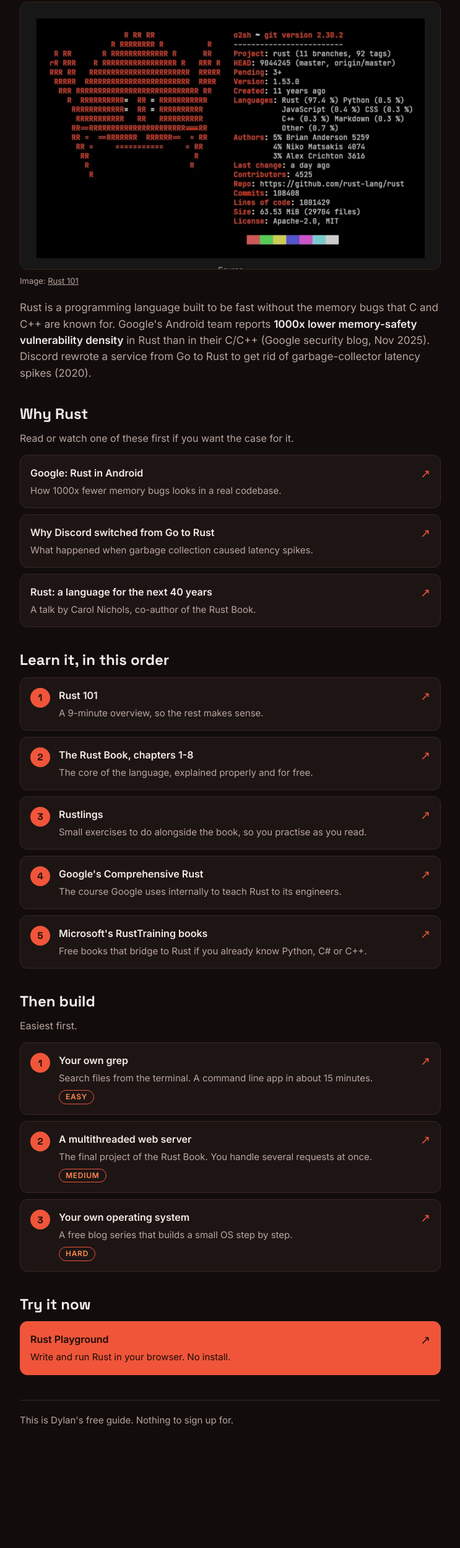
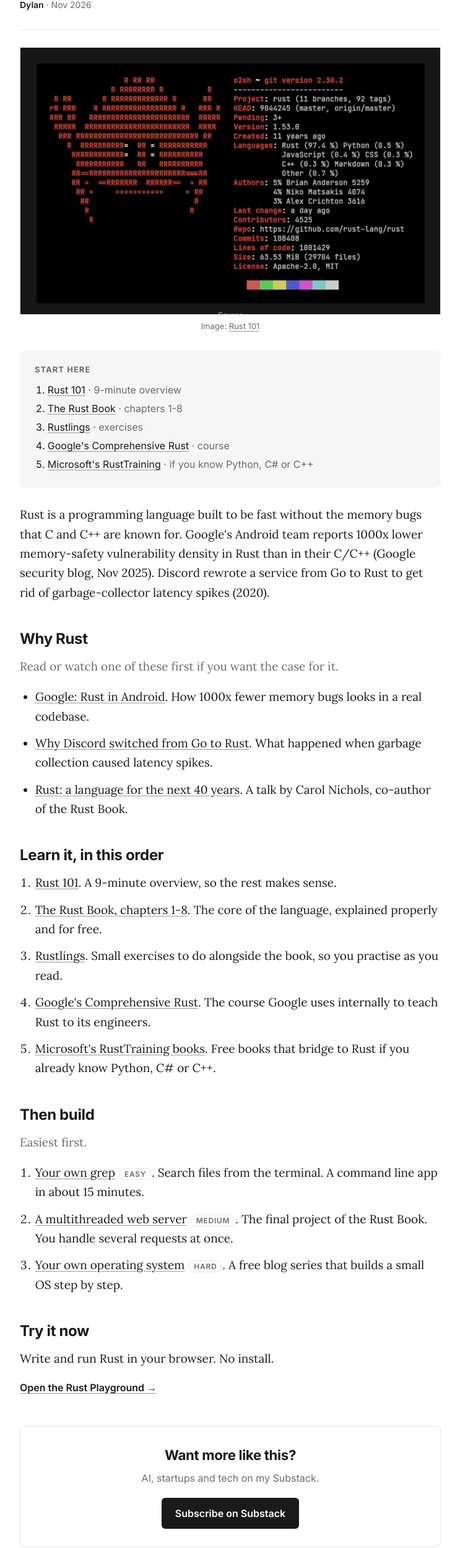
Before and after one commit to DylanTombs/guides, a plain HTML site: page rust/index.html in a window 1280 px wide. Shown: the part 162-2660 px from the top of the page at 62% size, without its empty margins (268-1011 px from the left). Before the commit the page ends 2521 px from the top, so only its background shows below. Drawn offline with Linux system fonts and the light colour scheme.

Commit message:
feat: restyle guides as Substack-style posts, add startup extras

```diff
--- a/rust/index.html
+++ b/rust/index.html
@@ -8,102 +8,120 @@
 <meta property="og:title" content="How do I learn Rust? I got you 🦀">
 <meta property="og:description" content="Why Rust, what to learn in order, and three projects to build. Free.">
 <meta property="og:image" content="https://dylantombs.github.io/guides/rust/crab-terminal.jpg">
-<meta property="og:type" content="website">
-<meta name="theme-color" content="#120d0c">
+<meta property="og:type" content="article">
+<meta name="theme-color" content="#ffffff">
 <link rel="preconnect" href="https://fonts.gstatic.com" crossorigin>
-<link rel="stylesheet" href="https://fonts.googleapis.com/css2?family=Inter:wght@400;500;600&family=Space+Grotesk:wght@600;700&display=swap">
+<link rel="stylesheet" href="https://fonts.googleapis.com/css2?family=Inter:wght@400;500;600;700&family=Lora:ital,wght@0,400;0,500;1,400&display=swap">
 <style>
-/* Layout: single centred column, hero image first, then stacked tappable resource cards. Dark-only, rust red accents. */
+/* Layout: formatted like a Substack post (same as /startup). White page, one 680px reading column: big sans title,
+   grey subtitle, byline, rule, cover image, a short list of quick links, then sections with plain linked lists,
+   and a subscribe box. Serif body, sans headings, black as the only accent. */
 :root{
-  color-scheme:dark;
-  --bg:#120d0c; --surface:#1d1514; --surface-hi:#2a1b18; --line:#3a2622;
-  --fg:#f4ebe7; --muted:#b9a59e; --accent:#f0553a; --accent-2:#ff8a4c; --on-accent:#1a0c08;
-  --font-display:"Space Grotesk",system-ui,sans-serif; --font-body:"Inter",system-ui,sans-serif;
+  color-scheme:light;
+  --bg:#ffffff; --fg:#1a1a1a; --muted:#6b6b6b; --faint:#9a9a9a; --line:#e6e6e6; --soft:#f6f6f6;
+  --font-head:"Inter",system-ui,sans-serif; --font-body:"Lora",Georgia,serif;
 }
 *{box-sizing:border-box}
-body{background:var(--bg);color:var(--fg);font-family:var(--font-body);font-size:16px;line-height:1.55;
-  padding-left:max(16px,env(safe-area-inset-left,0px));padding-right:max(16px,env(safe-area-inset-right,0px));padding-block:24px 48px}
-main{max-width:680px;margin:0 auto;display:flex;flex-direction:column;gap:40px}
-h1,h2{font-family:var(--font-display);text-wrap:balance;margin:0;line-height:1.1}
-h1{font-size:clamp(2rem,8vw,3.2rem);font-weight:700}
-h1 span{color:var(--accent)}
-h2{font-size:1.5rem;font-weight:700}
-p{margin:0}
-.hero{display:flex;flex-direction:column;gap:20px}
-.hero img{width:100%;height:auto;border-radius:12px;border:1px solid var(--line);display:block}
-.brief{color:var(--muted);font-size:1.0625rem;max-width:65ch}
-.brief strong{color:var(--fg);font-weight:600}
-section{display:flex;flex-direction:column;gap:14px}
+body{background:var(--bg);color:var(--fg);font-family:var(--font-body);font-size:19px;line-height:1.65;margin:0;
+  padding-left:max(20px,env(safe-area-inset-left,0px));padding-right:max(20px,env(safe-area-inset-right,0px));padding-block:48px 64px;
+  -webkit-font-smoothing:antialiased}
+article{max-width:680px;margin:0 auto}
+h1,h2,h3{font-family:var(--font-head);font-weight:700;text-wrap:balance;letter-spacing:-.015em;margin:0}
+h1{font-size:clamp(2rem,6.5vw,2.6rem);line-height:1.15}
+.subtitle{font-family:var(--font-head);color:var(--muted);font-size:1.25rem;line-height:1.4;font-weight:400;margin:12px 0 0}
+.byline{font-family:var(--font-head);font-size:.875rem;color:var(--muted);margin:22px 0 0}
+.byline strong{color:var(--fg);font-weight:600}
+hr{border:0;border-top:1px solid var(--line);margin:28px 0}
+h2{font-size:1.5rem;line-height:1.25;margin:44px 0 14px}
+p{margin:0 0 18px}
+a{color:var(--fg);text-decoration:underline;text-decoration-color:var(--faint);text-underline-offset:3px}
+a:hover{text-decoration-color:var(--fg)}
+a:focus-visible{outline:2px solid var(--fg);outline-offset:2px;border-radius:2px}
+figure{margin:0 0 28px}
+figure img{width:100%;height:auto;display:block;border:1px solid var(--line)}
+figcaption{font-family:var(--font-head);font-size:.8125rem;color:var(--muted);text-align:center;margin-top:8px}
+figcaption a{color:inherit}
+.quick{background:var(--soft);border-radius:8px;padding:20px 24px;margin:0 0 28px}
+.quick h3{font-size:.8125rem;text-transform:uppercase;letter-spacing:.08em;color:var(--muted);margin-bottom:10px}
+.quick ol{margin:0;padding-left:1.3em;font-family:var(--font-head);font-size:1rem;line-height:1.5}
+.quick li{margin:6px 0}
+.quick li span{color:var(--muted)}
 .sub{color:var(--muted)}
-ul,ol{list-style:none;margin:0;padding:0;display:flex;flex-direction:column;gap:10px}
-.card{display:flex;gap:14px;align-items:flex-start;min-width:0;padding:16px;background:var(--surface);
-  border:1px solid var(--line);border-radius:12px;color:inherit;text-decoration:none;min-height:56px;transition:border-color .15s,background .15s}
-.card:hover{border-color:var(--accent);background:var(--surface-hi)}
-.card:focus-visible{outline:2px solid var(--accent-2);outline-offset:2px}
-.num{flex:none;width:32px;height:32px;border-radius:50%;background:var(--accent);color:var(--on-accent);
-  font:700 .95rem var(--font-display);display:grid;place-items:center}
-.body{min-width:0;flex:1;display:flex;flex-direction:column;gap:4px}
-.title{font-weight:600;overflow-wrap:anywhere}
-.desc{color:var(--muted);font-size:.9375rem}
-.tag{align-self:flex-start;font-size:.75rem;letter-spacing:.06em;text-transform:uppercase;font-weight:600;
-  color:var(--accent-2);border:1px solid var(--accent);border-radius:999px;padding:1px 10px;margin-top:4px}
-.arrow{flex:none;color:var(--accent);font-size:1.2rem;line-height:1.4}
-.try{background:var(--accent);color:var(--on-accent);border-color:var(--accent)}
-.try .desc{color:var(--on-accent)} .try .arrow{color:var(--on-accent)}
-.try:hover{background:var(--accent-2);border-color:var(--accent-2)}
-.credit{color:var(--muted);font-size:.8125rem;margin-top:-12px}
-.credit a{color:inherit}
-footer{color:var(--muted);font-size:.9375rem;border-top:1px solid var(--line);padding-top:20px}
-@media (prefers-reduced-motion:reduce){.card{transition:none}}
+ol.list,ul.list{padding-left:1.3em;margin:0 0 18px}
+.list li{margin:0 0 12px}
+.tag{font-family:var(--font-head);font-size:.75rem;letter-spacing:.06em;text-transform:uppercase;font-weight:600;color:var(--muted);
+  border:1px solid var(--line);border-radius:999px;padding:1px 8px;margin-left:6px;white-space:nowrap}
+.go{font-family:var(--font-head);font-weight:600;font-size:1rem}
+.subscribe{border:1px solid var(--line);border-radius:8px;padding:28px 24px;text-align:center;margin-top:48px;font-family:var(--font-head)}
+.subscribe p{color:var(--muted);font-size:1rem;margin:6px 0 18px}
+.subscribe a{display:inline-block;background:var(--fg);color:#fff;text-decoration:none;font-weight:600;font-size:1rem;
+  padding:12px 22px;border-radius:6px;min-height:44px}
+.subscribe a:hover{background:#333}
+footer{font-family:var(--font-head);color:var(--faint);font-size:.875rem;text-align:center;margin-top:36px}
+@media (max-width:480px){body{font-size:18px}}
 </style>
-
 </head>
 <body>
-<main>
-  <header class="hero">
-    <h1>How do I learn <span>Rust</span>? I got you. 🦀</h1>
+<article>
+  <h1>How do I learn Rust? I got you. 🦀</h1>
+  <p class="subtitle">Why Rust, what to learn in order, and three projects to build. All free.</p>
+  <p class="byline"><strong>Dylan</strong> · Nov 2026</p>
+  <hr>
+
+  <figure>
     <img src="crab-terminal.jpg" alt="A terminal showing the Rust repository as a red ASCII crab" width="1200" height="762">
-    <p class="credit">Image: <a href="https://medium.com/codex/rust-101-everything-you-need-to-know-about-rust-f3dd0ae99f4c" target="_blank" rel="noopener noreferrer">Rust 101</a></p>
-    <p class="brief">Rust is a programming language built to be fast without the memory bugs that C and C++ are known for. Google's Android team reports <strong>1000x lower memory-safety vulnerability density</strong> in Rust than in their C/C++ (Google security blog, Nov 2025). Discord rewrote a service from Go to Rust to get rid of garbage-collector latency spikes (2020).</p>
-  </header>
+    <figcaption>Image: <a href="https://medium.com/codex/rust-101-everything-you-need-to-know-about-rust-f3dd0ae99f4c" target="_blank" rel="noopener noreferrer">Rust 101</a></figcaption>
+  </figure>
 
-  <section>
+  <nav class="quick" aria-label="Quick links">
+    <h3>Start here</h3>
+    <ol>
+      <li><a href="https://medium.com/codex/rust-101-everything-you-need-to-know-about-rust-f3dd0ae99f4c" target="_blank" rel="noopener noreferrer">Rust 101</a> <span>· 9-minute overview</span></li>
+      <li><a href="https://doc.rust-lang.org/book/" target="_blank" rel="noopener noreferrer">The Rust Book</a> <span>· chapters 1-8</span></li>
+      <li><a href="https://github.com/rust-lang/rustlings" target="_blank" rel="noopener noreferrer">Rustlings</a> <span>· exercises</span></li>
+      <li><a href="https://google.github.io/comprehensive-rust/" target="_blank" rel="noopener noreferrer">Google's Comprehensive Rust</a> <span>· course</span></li>
+      <li><a href="https://microsoft.github.io/RustTraining/" target="_blank" rel="noopener noreferrer">Microsoft's RustTraining</a> <span>· if you know Python, C# or C++</span></li>
+    </ol>
+  </nav>
+
+  <p>Rust is a programming language built to be fast without the memory bugs that C and C++ are known for. Google's Android team reports 1000x lower memory-safety vulnerability density in Rust than in their C/C++ (Google security blog, Nov 2025). Discord rewrote a service from Go to Rust to get rid of garbage-collector latency spikes (2020).</p>
+
   <h2>Why Rust</h2>
   <p class="sub">Read or watch one of these first if you want the case for it.</p>
-    <ul>
-      <li><a class="card" href="https://blog.google/security/rust-in-android-move-fast-fix-things/" target="_blank" rel="noopener noreferrer"><span class="body"><span class="title">Google: Rust in Android</span><span class="desc">How 1000x fewer memory bugs looks in a real codebase.</span></span><span class="arrow" aria-hidden="true">↗</span></a></li>
-      <li><a class="card" href="https://discord.com/blog/why-discord-is-switching-from-go-to-rust" target="_blank" rel="noopener noreferrer"><span class="body"><span class="title">Why Discord switched from Go to Rust</span><span class="desc">What happened when garbage collection caused latency spikes.</span></span><span class="arrow" aria-hidden="true">↗</span></a></li>
-      <li><a class="card" href="https://chariotsolutions.com/screencast/philly-ete-2019-carol-nichols-rust-a-language-for-the-next-40-years/" target="_blank" rel="noopener noreferrer"><span class="body"><span class="title">Rust: a language for the next 40 years</span><span class="desc">A talk by Carol Nichols, co-author of the Rust Book.</span></span><span class="arrow" aria-hidden="true">↗</span></a></li>
+  <ul class="list">
+    <li><a href="https://blog.google/security/rust-in-android-move-fast-fix-things/" target="_blank" rel="noopener noreferrer">Google: Rust in Android</a>. How 1000x fewer memory bugs looks in a real codebase.</li>
+    <li><a href="https://discord.com/blog/why-discord-is-switching-from-go-to-rust" target="_blank" rel="noopener noreferrer">Why Discord switched from Go to Rust</a>. What happened when garbage collection caused latency spikes.</li>
+    <li><a href="https://chariotsolutions.com/screencast/philly-ete-2019-carol-nichols-rust-a-language-for-the-next-40-years/" target="_blank" rel="noopener noreferrer">Rust: a language for the next 40 years</a>. A talk by Carol Nichols, co-author of the Rust Book.</li>
   </ul>
-  </section>
 
-  <section>
   <h2>Learn it, in this order</h2>
-    <ol>
-      <li><a class="card" href="https://medium.com/codex/rust-101-everything-you-need-to-know-about-rust-f3dd0ae99f4c" target="_blank" rel="noopener noreferrer"><span class="num">1</span><span class="body"><span class="title">Rust 101</span><span class="desc">A 9-minute overview, so the rest makes sense.</span></span><span class="arrow" aria-hidden="true">↗</span></a></li>
-      <li><a class="card" href="https://doc.rust-lang.org/book/" target="_blank" rel="noopener noreferrer"><span class="num">2</span><span class="body"><span class="title">The Rust Book, chapters 1-8</span><span class="desc">The core of the language, explained properly and for free.</span></span><span class="arrow" aria-hidden="true">↗</span></a></li>
-      <li><a class="card" href="https://github.com/rust-lang/rustlings" target="_blank" rel="noopener noreferrer"><span class="num">3</span><span class="body"><span class="title">Rustlings</span><span class="desc">Small exercises to do alongside the book, so you practise as you read.</span></span><span class="arrow" aria-hidden="true">↗</span></a></li>
-      <li><a class="card" href="https://google.github.io/comprehensive-rust/" target="_blank" rel="noopener noreferrer"><span class="num">4</span><span class="body"><span class="title">Google's Comprehensive Rust</span><span class="desc">The course Google uses internally to teach Rust to its engineers.</span></span><span class="arrow" aria-hidden="true">↗</span></a></li>
-      <li><a class="card" href="https://microsoft.github.io/RustTraining/" target="_blank" rel="noopener noreferrer"><span class="num">5</span><span class="body"><span class="title">Microsoft's RustTraining books</span><span class="desc">Free books that bridge to Rust if you already know Python, C# or C++.</span></span><span class="arrow" aria-hidden="true">↗</span></a></li>
+  <ol class="list">
+    <li><a href="https://medium.com/codex/rust-101-everything-you-need-to-know-about-rust-f3dd0ae99f4c" target="_blank" rel="noopener noreferrer">Rust 101</a>. A 9-minute overview, so the rest makes sense.</li>
+    <li><a href="https://doc.rust-lang.org/book/" target="_blank" rel="noopener noreferrer">The Rust Book, chapters 1-8</a>. The core of the language, explained properly and for free.</li>
+    <li><a href="https://github.com/rust-lang/rustlings" target="_blank" rel="noopener noreferrer">Rustlings</a>. Small exercises to do alongside the book, so you practise as you read.</li>
+    <li><a href="https://google.github.io/comprehensive-rust/" target="_blank" rel="noopener noreferrer">Google's Comprehensive Rust</a>. The course Google uses internally to teach Rust to its engineers.</li>
+    <li><a href="https://microsoft.github.io/RustTraining/" target="_blank" rel="noopener noreferrer">Microsoft's RustTraining books</a>. Free books that bridge to Rust if you already know Python, C# or C++.</li>
   </ol>
-  </section>
 
-  <section>
   <h2>Then build</h2>
   <p class="sub">Easiest first.</p>
-    <ol>
-      <li><a class="card" href="https://rust-cli.github.io/book/tutorial/index.html" target="_blank" rel="noopener noreferrer"><span class="num">1</span><span class="body"><span class="title">Your own grep</span><span class="desc">Search files from the terminal. A command line app in about 15 minutes.</span><span class="tag">Easy</span></span><span class="arrow" aria-hidden="true">↗</span></a></li>
-      <li><a class="card" href="https://doc.rust-lang.org/book/ch21-00-final-project-a-web-server.html" target="_blank" rel="noopener noreferrer"><span class="num">2</span><span class="body"><span class="title">A multithreaded web server</span><span class="desc">The final project of the Rust Book. You handle several requests at once.</span><span class="tag">Medium</span></span><span class="arrow" aria-hidden="true">↗</span></a></li>
-      <li><a class="card" href="https://os.phil-opp.com/" target="_blank" rel="noopener noreferrer"><span class="num">3</span><span class="body"><span class="title">Your own operating system</span><span class="desc">A free blog series that builds a small OS step by step.</span><span class="tag">Hard</span></span><span class="arrow" aria-hidden="true">↗</span></a></li>
+  <ol class="list">
+    <li><a href="https://rust-cli.github.io/book/tutorial/index.html" target="_blank" rel="noopener noreferrer">Your own grep</a><span class="tag">Easy</span>. Search files from the terminal. A command line app in about 15 minutes.</li>
+    <li><a href="https://doc.rust-lang.org/book/ch21-00-final-project-a-web-server.html" target="_blank" rel="noopener noreferrer">A multithreaded web server</a><span class="tag">Medium</span>. The final project of the Rust Book. You handle several requests at once.</li>
+    <li><a href="https://os.phil-opp.com/" target="_blank" rel="noopener noreferrer">Your own operating system</a><span class="tag">Hard</span>. A free blog series that builds a small OS step by step.</li>
   </ol>
-  </section>
 
-  <section>
   <h2>Try it now</h2>
-    <a class="card try" href="https://play.rust-lang.org/" target="_blank" rel="noopener noreferrer"><span class="body"><span class="title">Rust Playground</span><span class="desc">Write and run Rust in your browser. No install.</span></span><span class="arrow" aria-hidden="true">↗</span></a>
-  </section>
+  <p>Write and run Rust in your browser. No install.</p>
+  <p class="go"><a href="https://play.rust-lang.org/" target="_blank" rel="noopener noreferrer">Open the Rust Playground →</a></p>
 
-  <footer>This is Dylan's free guide. Nothing to sign up for.</footer>
-</main>
+  <div class="subscribe">
+    <h3>Want more like this?</h3>
+    <p>AI, startups and tech on my Substack.</p>
+    <a href="SUBSTACK_URL" target="_blank" rel="noopener noreferrer">Subscribe on Substack</a>
+  </div>
+
+  <footer>Dylan's free guide. Nothing to sign up for.</footer>
+</article>
 </body>
 </html>
```
Also changed, not shown: index.html (+1 -1 lines), startup/index.html (+114 -59 lines), startup/img/aws-activate.jpg (added), startup/img/claude-code-video.jpg (added), startup/img/google-cloud.jpg (added), startup/img/gstack.jpg (added), startup/img/harvard-ilab.jpg (added), startup/img/yc-startup-school.jpg (added), 2 other files. Lines whose indentation alone changed are shown as unchanged.
